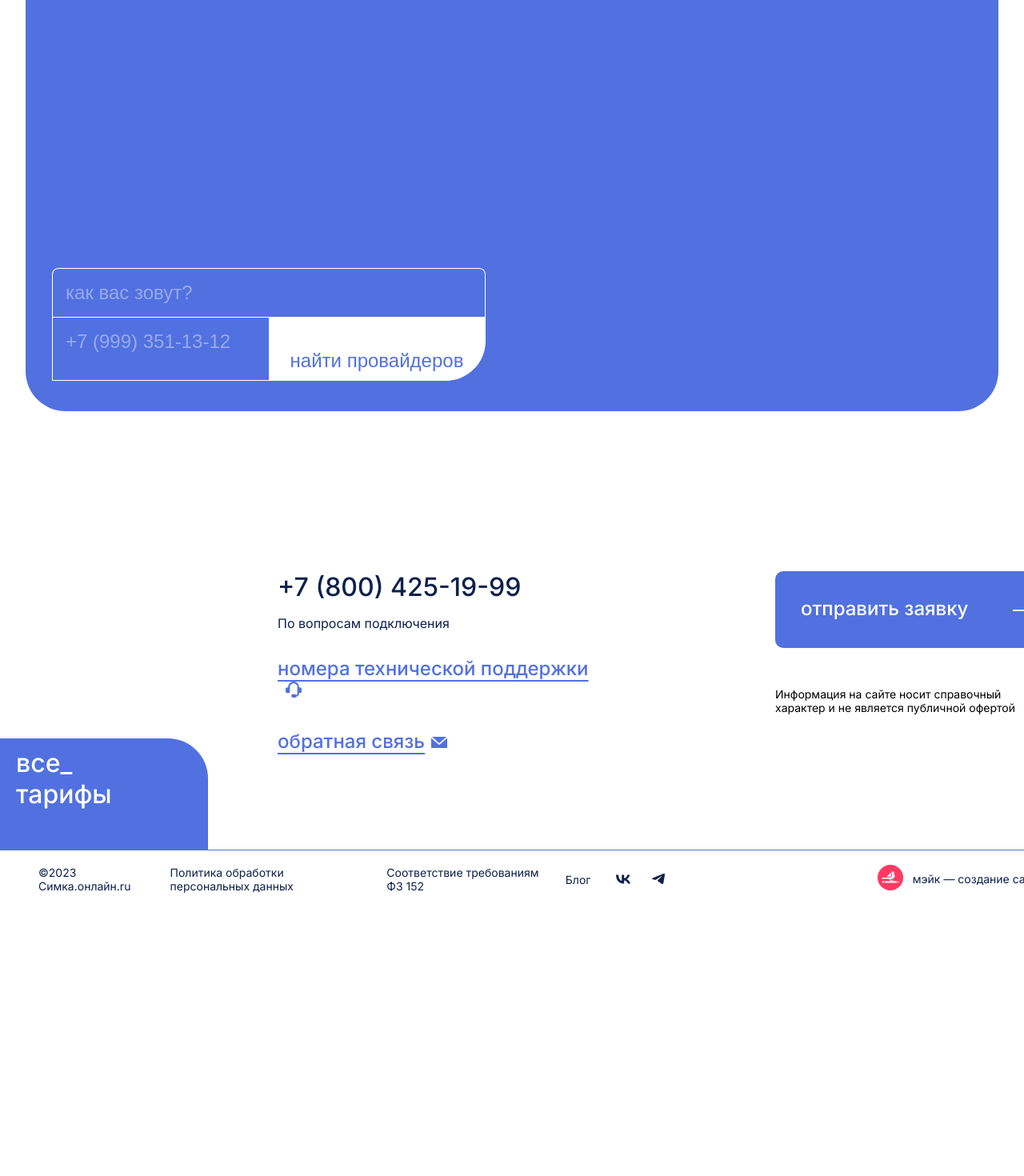
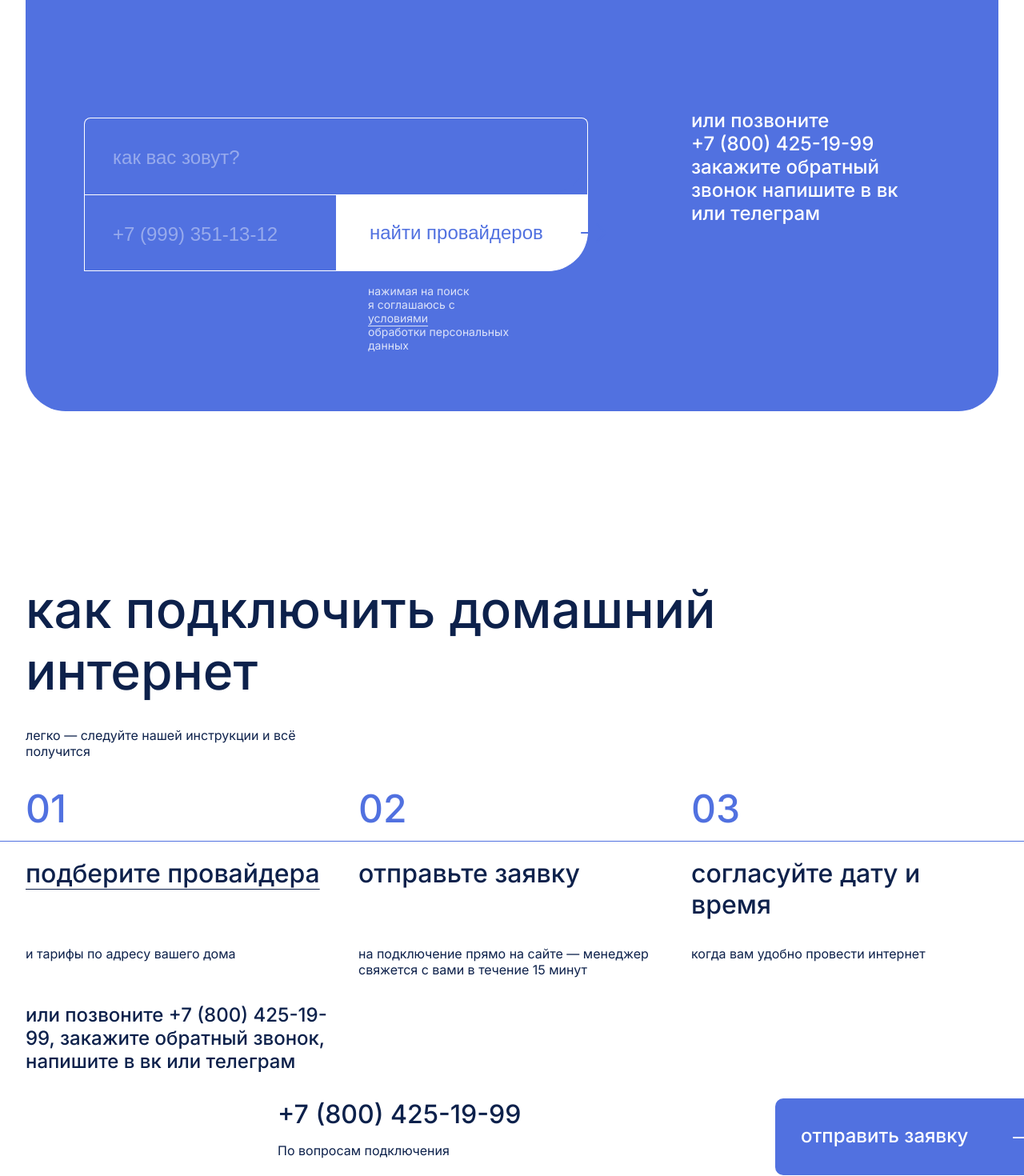
Before and after one commit to Dimension90/app-react, a React (Vite) app: page / in a window 1280 px wide. Shown: the part 5920-7390 px from the top of the page at 80% size. Before the commit the page ends 7058 px from the top, so only its background shows below. Built offline with nearby package versions, Linux system fonts and the light colour scheme; the HTML template or start-up script is replaced by a standard one.

Commit message:
fix + create ConnectSection

```diff
--- a/src/App.jsx
+++ b/src/App.jsx
@@ -9,6 +9,7 @@ import SubmitApplication from "./components/SubmitApplication/SubmitApplication"
 import backgroundImage from "./assets/img/background.svg";
 
 import styles from "./App.module.css";
+import ConnectSection from "./components/ConnectSection/ConnectSection";
 
 function App() {
   return (
@@ -19,6 +20,7 @@ function App() {
       <CartProviders />
       <Collections />
       <SubmitApplication />
+      <ConnectSection />
       <Footer />
     </>
   );
--- /dev/null
+++ b/src/components/ConnectSection/ConnectSection.jsx
@@ -0,0 +1,38 @@
+import { Link } from "react-router-dom";
+
+import styles from "../ConnectSection/ConnectSection.module.css";
+
+function ConnectSection() {
+  return (
+    <div className={styles.wrapper}>
+      <div className={styles.mainText}>
+        как подключить домашний <br /> интернет
+      </div>
+      <div className={styles.description}>
+        легко — следуйте нашей инструкции и всё получится
+      </div>
+      <div className={styles.numberOne}>01</div>
+      <div className={styles.numberTwo}>02</div>
+      <div className={styles.numberThree}>03</div>
+      <div className={styles.paragraphOne}>подберите провайдера</div>
+      <div className={styles.paragraphTwo}>отправьте заявку</div>
+      <div className={styles.paragraphThree}>согласуйте дату и время</div>
+      <div className={styles.descriptionOne}>
+        и тарифы по адресу вашего дома
+      </div>
+      <div className={styles.descriptionTwo}>
+        на подключение прямо на сайте — менеджер свяжется с вами в течение 15
+        минут
+      </div>
+      <div className={styles.descriptionThree}>
+        когда вам удобно провести интернет
+      </div>
+      <div className={styles.call}>
+        или позвоните <tel>+7 (800) 425-19-99</tel>, закажите обратный звонок,
+        напишите в <Link to="/">вк</Link> или <Link to="/">телеграм</Link>
+      </div>
+    </div>
+  );
+}
+
+export default ConnectSection;
--- /dev/null
+++ b/src/components/ConnectSection/ConnectSection.module.css
@@ -0,0 +1,108 @@
+.wrapper {
+  display: grid;
+  grid-template-columns: repeat(12, 1fr);
+  row-gap: 32px;
+  grid-column-gap: 32px;
+  margin: 32px 0;
+  padding: 0 32px;
+}
+
+.mainText {
+  grid-column: 1 / span 12;
+  color: #0d214b;
+  font-size: 64px;
+  font-weight: 500;
+}
+
+.description {
+  grid-column: 1 / span 4;
+  font-size: 16px;
+  font-weight: 400;
+  color: #0d214b;
+}
+
+.numberOne {
+  grid-column: 1 / span 1;
+  font-weight: 500;
+  font-size: 48px;
+  color: #5171e0;
+}
+
+.numberTwo {
+  grid-column: 5 / span 1;
+  font-weight: 500;
+  font-size: 48px;
+  color: #5171e0;
+}
+
+.numberThree {
+  grid-column: 9 / span 1;
+  font-weight: 500;
+  font-size: 48px;
+  color: #5171e0;
+}
+
+.numberOne:before {
+  content: "";
+  position: absolute;
+  margin-top: 70px;
+  left: 0;
+  border-bottom: 1px solid #5171e0;
+  width: 100vw;
+}
+
+.paragraphOne {
+  grid-column: 1 / span 4;
+  color: #0d214b;
+  font-weight: 500;
+  font-size: 32px;
+  text-decoration: underline;
+  text-underline-offset: 8px;
+  text-decoration-thickness: 1px;
+}
+
+.descriptionOne {
+  grid-column: 1 / span 4;
+  font-size: 16px;
+  font-weight: 400;
+  color: #0d214b;
+}
+
+.paragraphTwo {
+  grid-column: 5 / span 3;
+  color: #0d214b;
+  font-weight: 500;
+  font-size: 32px;
+}
+
+.paragraphThree {
+  grid-column: 9 / span 4;
+  color: #0d214b;
+  font-weight: 500;
+  font-size: 32px;
+}
+
+.descriptionTwo {
+  grid-column: 5 / span 4;
+  font-size: 16px;
+  font-weight: 400;
+  color: #0d214b;
+}
+
+.descriptionThree {
+  grid-column: 9 / span 4;
+  font-size: 16px;
+  font-weight: 400;
+  color: #0d214b;
+}
+
+.call {
+  grid-column: 1 / span 4;
+  font-weight: 500;
+  font-size: 24px;
+  color: #0d214b;
+}
+
+.call a {
+  color: #0d214b;
+}
--- a/src/components/SubmitApplication/SubmitApplication.jsx
+++ b/src/components/SubmitApplication/SubmitApplication.jsx
@@ -1,4 +1,7 @@
 import { useState } from "react";
+import { Link } from "react-router-dom";
+
+import blueArrow from "../../assets/img/blueArrow.svg";
 
 import styles from "../SubmitApplication/SubmitApplication.module.css";
 
@@ -40,8 +43,24 @@ function SubmitApplication() {
         </div>
         <button type="submit" className={styles.findProviders}>
           <div className={styles.buttonText}>найти провайдеров</div>
+          <div className={styles.arrowButton}>
+            <img src={blueArrow} />
+          </div>
         </button>
+        <div className={styles.description}>
+          нажимая на поиск я соглашаюсь с{" "}
+          <ul>
+            {" "}
+            <Link to="/">условиями</Link>
+          </ul>{" "}
+          обработки персональных данных
+        </div>
       </form>
+      <div className={styles.call}>
+        или позвоните <br />
+        <tel>+7 (800) 425-19-99</tel> закажите обратный звонок напишите в{" "}
+        <Link to="/">вк</Link> или <Link to="/">телеграм</Link>
+      </div>
     </div>
   );
 }
--- a/src/components/SubmitApplication/SubmitApplication.module.css
+++ b/src/components/SubmitApplication/SubmitApplication.module.css
@@ -2,6 +2,7 @@
   display: grid;
   grid-template-columns: repeat(12, 1fr);
   row-gap: 32px;
+  grid-column-gap: 32px;
   margin: 32px 32px;
 }
 
@@ -12,7 +13,6 @@
   border-radius: 50px;
   margin-top: 20px;
   z-index: -1;
-  margin-bottom: 40px;
   padding: 0 32px;
 }
 
@@ -27,11 +27,12 @@
 .form {
   display: grid;
   grid-template-columns: repeat(12, 1fr);
-  grid-column: 1 / span 6;
+  grid-column: 1 / span 7;
   border: 1px solid #5171e0;
   border-radius: 4px 4px 50px 4px;
   position: relative;
-  bottom: 252px;
+  bottom: 400px;
+  left: 40px;
   height: 96px;
   margin: 0 32px;
 }
@@ -46,15 +47,15 @@
   border-radius: 0;
   cursor: pointer;
   display: flex;
+  align-items: center;
   white-space: nowrap;
-  justify-content: center;
   width: 100%;
   border-radius: 0 0 50px 0;
 }
 
 .input {
-  width: 100%;
-  padding: 6px;
+  width: 600px;
+  padding: 25px;
   font-size: 14px;
   border: none;
   font-size: 24px;
@@ -63,6 +64,7 @@
   align-items: center;
   background-color: #5171e0;
   color: rgba(255, 255, 255, 1);
+  outline: none;
 }
 
 .input::placeholder {
@@ -71,6 +73,7 @@
 }
 
 .name {
+  height: 96px;
   grid-column: 1 / span 12;
   padding: 10px;
   border: 1px solid #ffffff;
@@ -83,6 +86,7 @@
   padding: 10px;
   border: 1px solid #ffffff;
   border-right: none;
+  height: 96px;
 }
 
 .findProviders {
@@ -93,8 +97,48 @@
 }
 
 .buttonText {
-  margin-top: 30px;
+  grid-column: 4 / span 2;
+
   font-weight: 500;
+  margin-left: 32px;
   font-size: 24px;
   color: #5171e0;
 }
+
+.description {
+  grid-column: 7 / span 5;
+  font-weight: 400;
+  margin-left: 40px;
+  margin-top: 16px;
+  font-size: 14px;
+  color: #ffffff;
+  opacity: 80%;
+}
+
+.description ul {
+  text-decoration: underline;
+  text-underline-offset: 4px;
+}
+
+.description a {
+  color: #ffffff;
+}
+
+.arrowButton {
+  display: flex;
+  margin-left: 47px;
+  align-items: center;
+}
+
+.call {
+  grid-column: 9 / span 3;
+  font-weight: 500;
+  font-size: 24px;
+  position: relative;
+  bottom: 410px;
+  color: #ffffff;
+}
+
+.call a {
+  color: #ffffff;
+}
```
Also changed, not shown: src/assets/img/blueArrow.svg (added).
